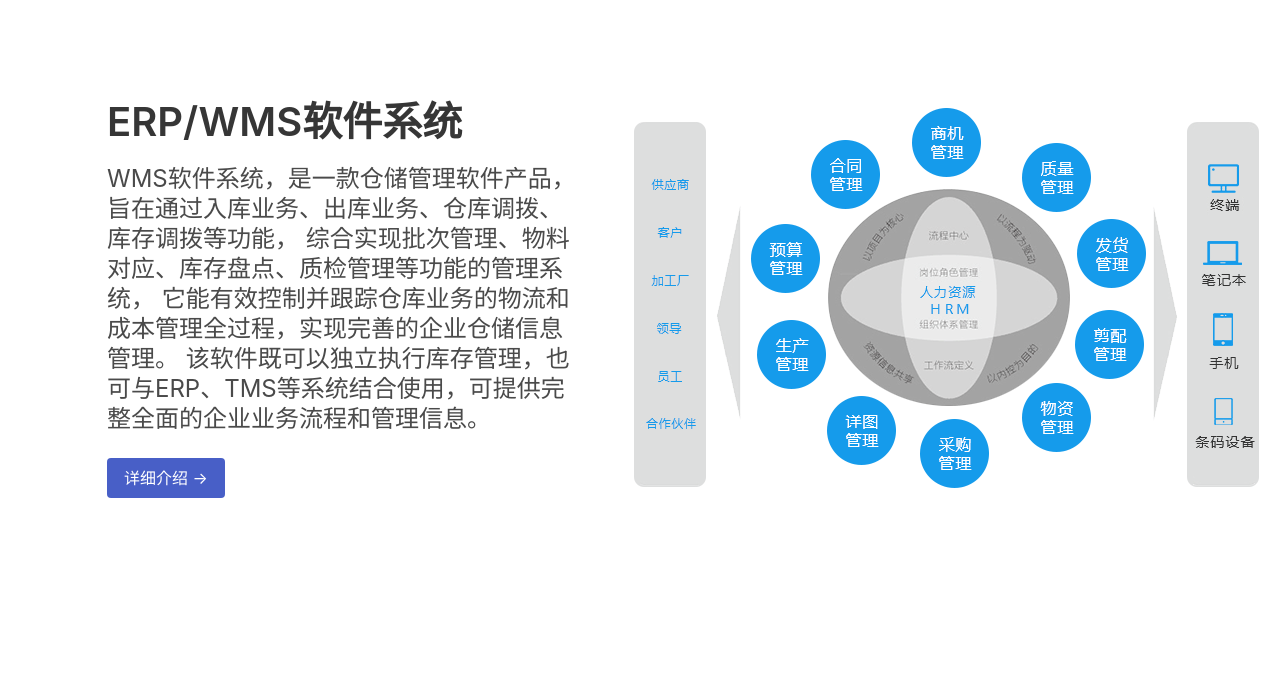
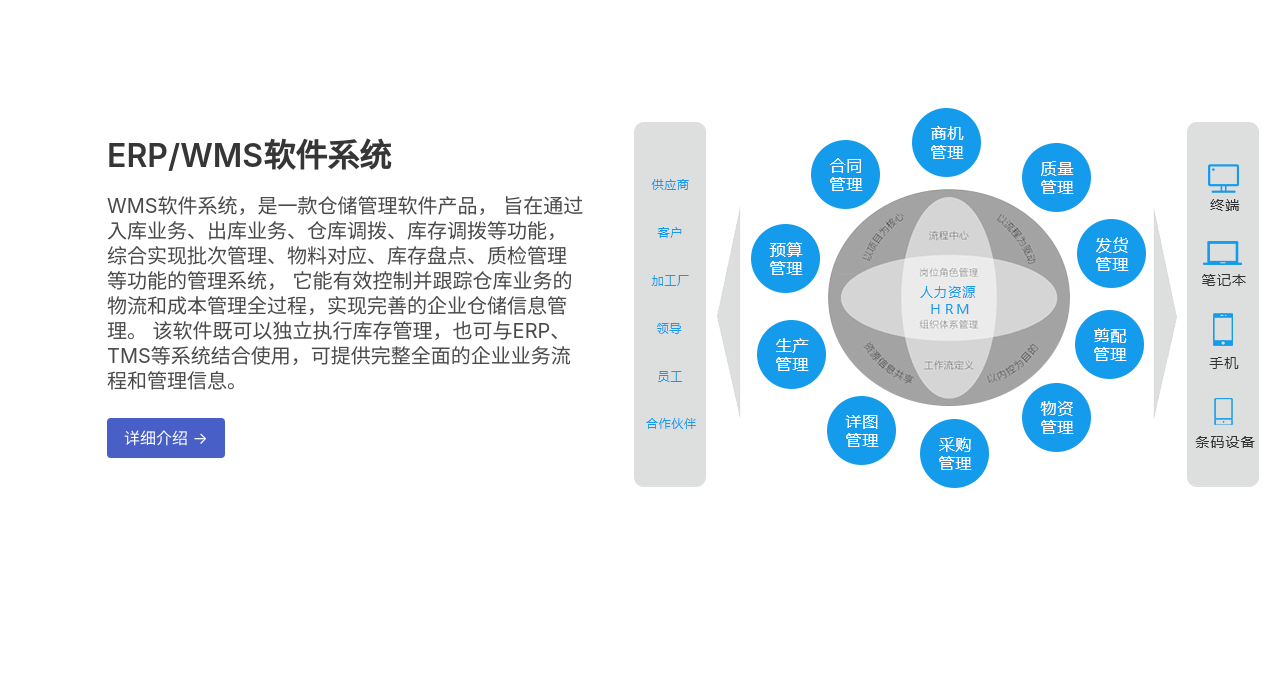
Before and after one commit to tiantong-tech/yuchuan-homepage, a Vue app: page /#/ in a window 1280 px wide. Shown: the part 858-1556 px from the top of the page. Built offline with nearby package versions, Linux system fonts and the light colour scheme; a small style sheet from the web is missing.

Commit message:
优化首页字体大小

```diff
--- a/src/views/Home/index.vue
+++ b/src/views/Home/index.vue
@@ -12,20 +12,20 @@
       </div>
     </Hero>
     <Hero
-      v-for="key in 10" :key="key"
+      v-for="key in 5" :key="key"
       :class="'has-background-' + (key % 2 ? 'white' : 'white-ter')"
     >
       <div>
-        <h1 class="title is-2 has-text-black" style="margin-bottom: 2.5rem">
+        <h2 class="title is-3 has-text-black" style="margin-bottom: 2.5rem">
           ERP/WMS软件系统
-        </h1>
-        <h2 class="subtitle is-4 has-text-black">
+        </h2>
+        <p class="subtitle is-5 has-text-black">
           WMS软件系统，是一款仓储管理软件产品，
           旨在通过入库业务、出库业务、仓库调拨、库存调拨等功能，
           综合实现批次管理、物料对应、库存盘点、质检管理等功能的管理系统，
           它能有效控制并跟踪仓库业务的物流和成本管理全过程，实现完善的企业仓储信息管理。
           该软件既可以独立执行库存管理，也可与ERP、TMS等系统结合使用，可提供完整全面的企业业务流程和管理信息。
-        </h2>
+        </p>
         <a class="button is-link is-right">详细介绍 →</a>
       </div>
       <div class="is-flex-auto" style="min-width: 3rem"></div>
```
